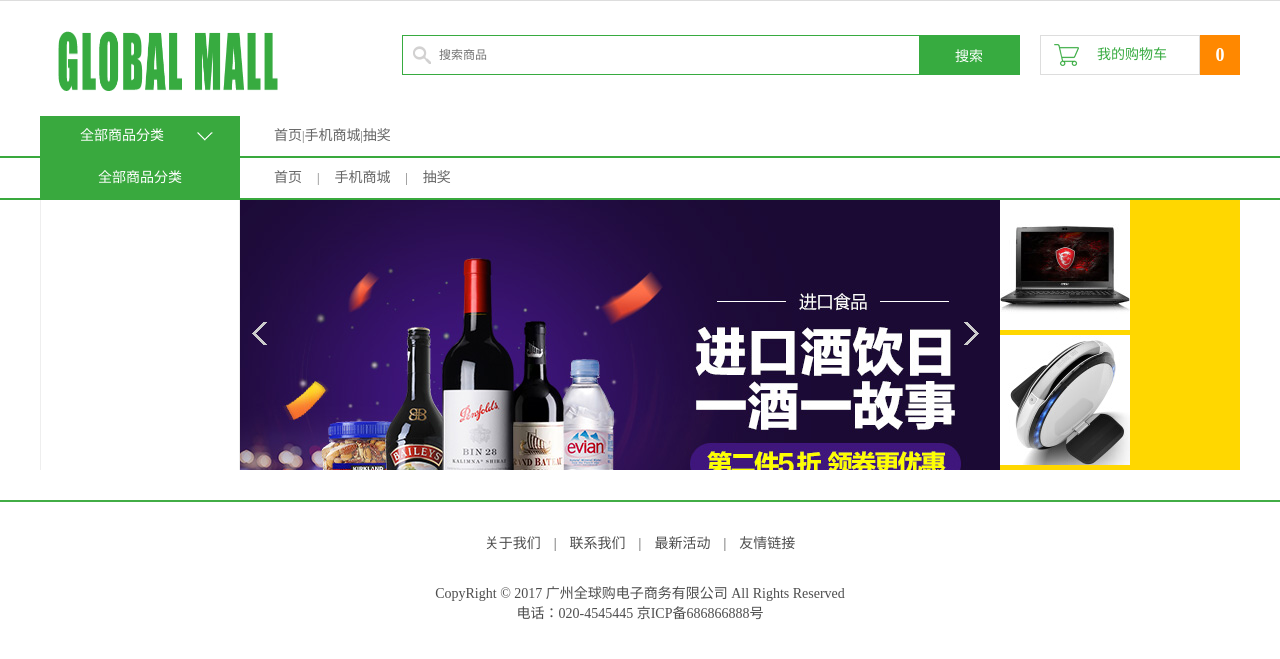
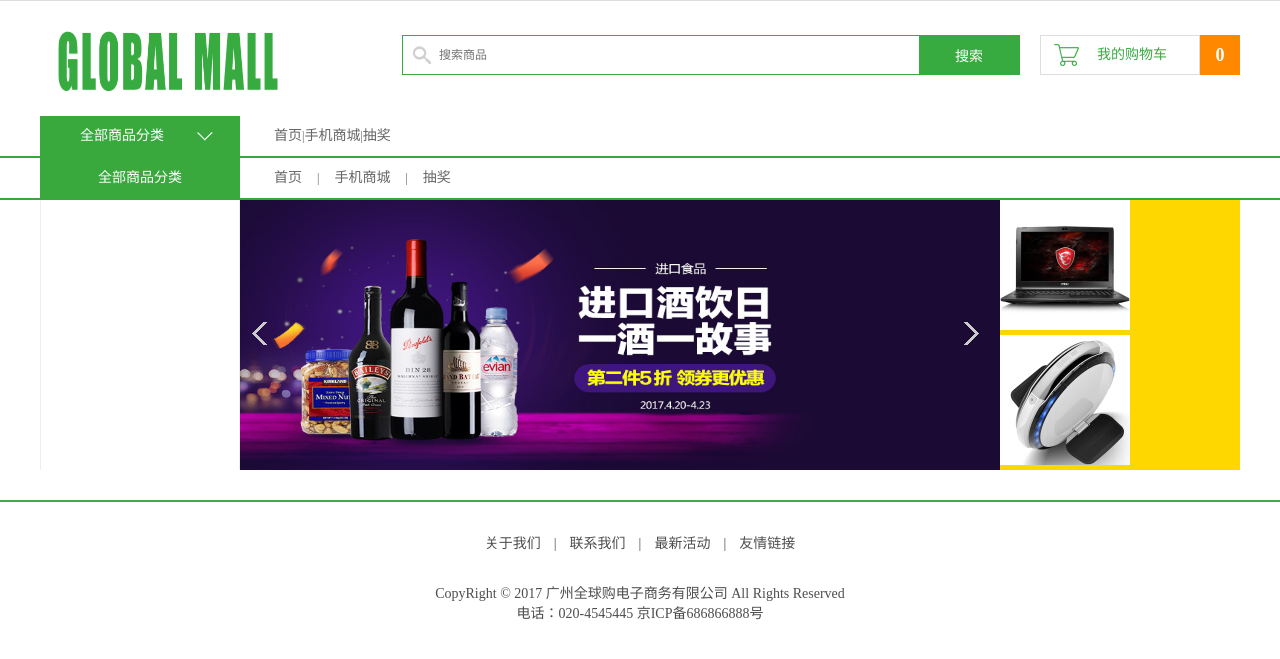
Before and after one commit to Jasonhy/JMall, a Django app: page /index/ in a window 1280 px wide. Shown: the part 30-689 px from the top of the page. Run offline with Django 3.2, Linux system fonts and the light colour scheme; data that the repository does not hold is empty.

Commit message:
功能实现

```diff
--- a/static/css/main.css
+++ b/static/css/main.css
@@ -227,6 +227,11 @@
     left: 0;
     top: 0;
 }
+.slide .slide_pics li img{
+    width:100%;
+    height:100%;
+    display: block;
+}
 .slide .prev,.slide .next{
     width: 17px;
     height: 23px;
--- a/templates/usercenter/user_center_site.html
+++ b/templates/usercenter/user_center_site.html
@@ -22,6 +22,7 @@
                             <div class="edit_btn">默认地址</div>
                             {% else %}
                                 <a href="{% url 'usercenter:user_center_site' %}?change={{ i.id }}" class="edit_btn" id="thisa">设为默认</a>
+
                         {% endif %}
                     </dd>
 
```
